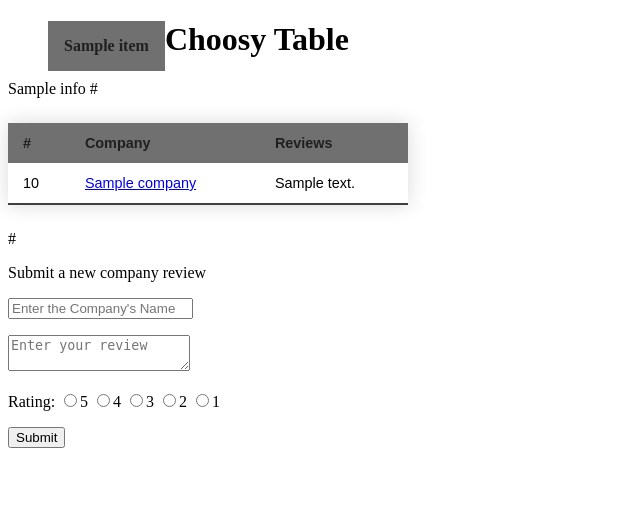
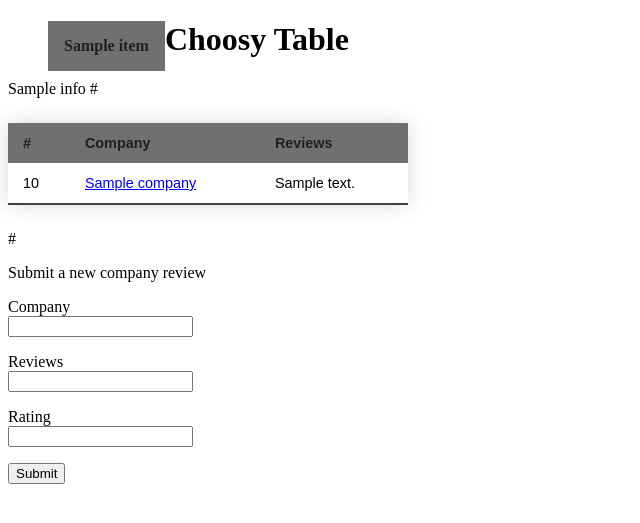
Before and after one commit to regcam/choosytable, a Python web app: template templates/company.html in a window 1280 px wide. Shown: the top 523 px of the page, without its empty margins (0-640 px from the left). Run offline with Jinja, Linux system fonts and the light colour scheme; the template is opened without the code that fills it: most values are stand-ins (such as "Sample title", 1, 10 or a date in 2020); form fields are guessed from the names that the template uses; some libraries are stand-ins or nearby versions.

Commit message:
convert to WTF Forms

```diff
--- a/templates/company.html
+++ b/templates/company.html
@@ -36,20 +36,15 @@
 
     <p>Submit a new company review</p>
     {% if companyid %}
-    <form action="/company/{{companyid}}" id="updatecompany" method="post">
+    <form action="/company/{{companyid}}" id="updatecompany" method="POST">
         {% else %}
-        <form action="/company" id="updatecompany" method="post">
+        <form action="/company" id="updatecompany" method="POST">
             {% endif %}
-            <p><input placeholder="Enter the Company's Name" type="text" name="company"></input></p>
-            <p><textarea placeholder="Enter your review" name="reviews" form="updatecompany"></textarea></p>
-            <p>Rating:
-                <input class="radio-inline" type="radio" name="rating" value="5">5</input>
-                <input class="radio-inline" type="radio" name="rating" value="4">4</input>
-                <input class="radio-inline" type="radio" name="rating" value="3">3</input>
-                <input class="radio-inline" type="radio" name="rating" value="1">2</input>
-                <input class="radio-inline" type="radio" name="rating" value="1">1</input>
-            </p>
-            <p><input type="submit" value="Submit"></input></p>
+            {{ form.csrf_token }}
+            <p>{{ form.company.label }}<br>{{ form.company(size=20) }}</p>
+            <p>{{ form.reviews.label }}<br>{{ form.reviews(size=20) }}</p>
+            <p>{{ form.rating.label }}<br>{{ form.rating }}</p>
+            <p>{{ form.submit }}</p>
         </form>
 </body>
 
```
Also changed, not shown: mongo.py (+34 -18 lines), requirements.txt (+6 -4 lines).
